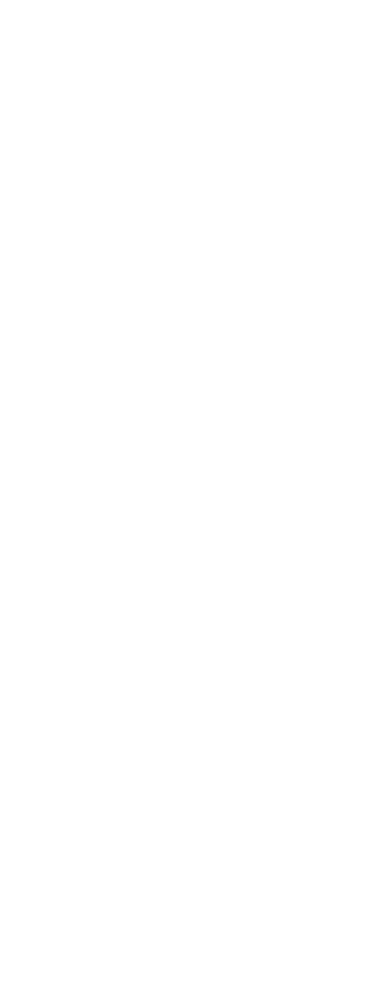
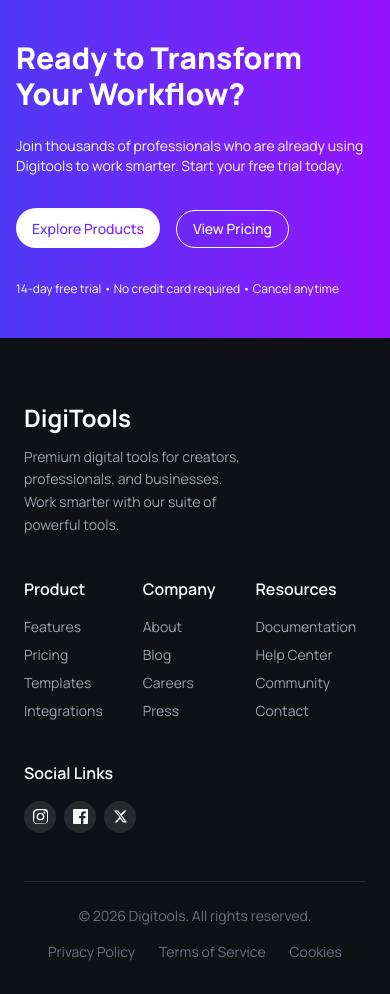
Before and after one commit to SyntaxAdil/digitools, a React (Vite) app: page / in a window 390 px wide. Shown: the part 7100-8094 px from the top of the page. Before the commit the page ends 7100 px from the top, so only its background shows below. Built offline with nearby package versions, Linux system fonts and the light colour scheme.

Commit message:
Add CTA and Footer components; implement social media icons and update App layout

```diff
--- a/src/App.jsx
+++ b/src/App.jsx
@@ -7,6 +7,8 @@ import { useEffect, useState } from "react";
 import { toast, ToastContainer, Zoom } from "react-toastify";
 import GetStarted from "./sections/GetStarted";
 import PricingSection from "./sections/PricingSection";
+import CTA from "./sections/CTA";
+import Footer from "./components/footer/Footer";
 const fetchProductData = async () => {
   const res = (await fetch("/data.json")).json();
   return res;
@@ -69,6 +71,8 @@ const App = () => {
       <Wrapper>
         <PricingSection planData={planData} />
       </Wrapper>
+      <CTA/>
+      <Footer/>
 
       <ToastContainer
         position="top-center"
--- /dev/null
+++ b/src/components/footer/Footer.jsx
@@ -0,0 +1,78 @@
+
+import { FacebookIcon,InstagramIcon,XIcon } from "../ui/SocialMediaIcon";
+
+const Footer = () => {
+  return (
+    <footer className="bg-[#0f1117] text-white pt-16 pb-8">
+      <div className="max-w-6xl mx-auto px-6">
+        <div className="flex flex-col md:flex-row justify-between gap-10 pb-12 border-b border-white/10">
+          <div className="max-w-56">
+            <h2 className="text-2xl font-bold mb-3">DigiTools</h2>
+            <p className="text-sm text-gray-400 leading-relaxed">
+              Premium digital tools for creators, professionals, and businesses.
+              Work smarter with our suite of powerful tools.
+            </p>
+          </div>
+
+          <div className="flex flex-wrap gap-10">
+            <div>
+              <h3 className="font-semibold mb-4">Product</h3>
+              <ul className="space-y-2 text-sm text-gray-400">
+                <li><a href="#" className="hover:text-white">Features</a></li>
+                <li><a href="#" className="hover:text-white">Pricing</a></li>
+                <li><a href="#" className="hover:text-white">Templates</a></li>
+                <li><a href="#" className="hover:text-white">Integrations</a></li>
+              </ul>
+            </div>
+
+            <div>
+              <h3 className="font-semibold mb-4">Company</h3>
+              <ul className="space-y-2 text-sm text-gray-400">
+                <li><a href="#" className="hover:text-white">About</a></li>
+                <li><a href="#" className="hover:text-white">Blog</a></li>
+                <li><a href="#" className="hover:text-white">Careers</a></li>
+                <li><a href="#" className="hover:text-white">Press</a></li>
+              </ul>
+            </div>
+
+            <div>
+              <h3 className="font-semibold mb-4">Resources</h3>
+              <ul className="space-y-2 text-sm text-gray-400">
+                <li><a href="#" className="hover:text-white">Documentation</a></li>
+                <li><a href="#" className="hover:text-white">Help Center</a></li>
+                <li><a href="#" className="hover:text-white">Community</a></li>
+                <li><a href="#" className="hover:text-white">Contact</a></li>
+              </ul>
+            </div>
+
+            <div>
+              <h3 className="font-semibold mb-4">Social Links</h3>
+              <div className="flex gap-2">
+                <a href="#" className="w-8 h-8 rounded-full bg-white/10 flex items-center justify-center hover:bg-white/20">
+                  <InstagramIcon size={15} />
+                </a>
+                <a href="#" className="w-8 h-8 rounded-full bg-white/10 flex items-center justify-center hover:bg-white/20">
+                  <FacebookIcon size={15} />
+                </a>
+                <a href="#" className="w-8 h-8 rounded-full bg-white/10 flex items-center justify-center hover:bg-white/20">
+                  <XIcon size={15} />
+                </a>
+              </div>
+            </div>
+          </div>
+        </div>
+
+        <div className="flex flex-col md:flex-row justify-between items-center gap-4 pt-6 text-sm text-gray-500">
+          <p>© 2026 Digitools. All rights reserved.</p>
+          <div className="flex gap-6">
+            <a href="#" className="hover:text-white">Privacy Policy</a>
+            <a href="#" className="hover:text-white">Terms of Service</a>
+            <a href="#" className="hover:text-white">Cookies</a>
+          </div>
+        </div>
+      </div>
+    </footer>
+  );
+};
+
+export default Footer;
--- /dev/null
+++ b/src/components/ui/SocialMediaIcon.jsx
@@ -0,0 +1,42 @@
+import React from "react";
+
+export const FacebookIcon = ({ size = 24, className = "" }) => (
+  <svg
+    xmlns="http://www.w3.org/2000/svg"
+    viewBox="0 0 24 24"
+    fill="currentColor"
+    className={className}
+    width={size}
+    height={size}
+  >
+    <path d="M22.675 0h-21.35C.592 0 0 .593 0 1.326v21.348C0 23.406.592 24 1.325 24H12.82v-9.294H9.692v-3.622h3.128V8.413c0-3.1 1.893-4.788 4.657-4.788 1.325 0 2.464.099 2.796.143v3.24l-1.918.001c-1.504 0-1.795.716-1.795 1.765v2.313h3.587l-.467 3.622h-3.12V24h6.116c.732 0 1.325-.593 1.325-1.326V1.326C24 .593 23.407 0 22.675 0z"/>
+  </svg>
+);
+
+export const XIcon = ({ size = 15 }) => (
+  <svg
+    width={size}
+    height={size}
+    viewBox="0 0 24 24"
+    fill="currentColor"
+    xmlns="http://www.w3.org/2000/svg"
+  >
+    <path d="M18.244 2.25h3.308l-7.227 8.26 8.502 11.24H16.17l-4.714-6.231-5.401 6.231H2.746l7.73-8.835L1.254 2.25H8.08l4.253 5.622 5.911-5.622Zm-1.161 17.52h1.833L7.084 4.126H5.117z" />
+  </svg>
+);
+
+
+export const InstagramIcon = ({ size = 24, className = "" }) => (
+  <svg
+    xmlns="http://www.w3.org/2000/svg"
+    viewBox="0 0 24 24"
+    fill="currentColor"
+    className={className}
+    width={size}
+    height={size}
+  >
+    <path d="M12 2.163c3.204 0 3.584.012 4.85.07 1.17.056 1.97.24 2.427.402a4.92 4.92 0 011.675 1.09 4.92 4.92 0 011.09 1.675c.162.457.346 1.257.402 2.427.058 1.266.07 1.646.07 4.85s-.012 3.584-.07 4.85c-.056 1.17-.24 1.97-.402 2.427a4.92 4.92 0 01-1.09 1.675 4.92 4.92 0 01-1.675 1.09c-.457.162-1.257.346-2.427.402-1.266.058-1.646.07-4.85.07s-3.584-.012-4.85-.07c-1.17-.056-1.97-.24-2.427-.402a4.902 4.902 0 01-2.765-2.765c-.162-.457-.346-1.257-.402-2.427C2.175 15.747 2.163 15.367 2.163 12s.012-3.584.07-4.85c.056-1.17.24-1.97.402-2.427A4.902 4.902 0 015.4 2.958c.457-.162 1.257-.346 2.427-.402C8.416 2.175 8.796 2.163 12 2.163zm0-2.163C8.741 0 8.332.013 7.052.072 5.773.131 4.778.327 4.004.635 3.16.964 2.46 1.452 1.807 2.105.964 2.948.476 3.648.147 4.492c-.308.774-.504 1.77-.563 3.048C-.013 8.332 0 8.741 0 12c0 3.259.013 3.668.072 4.948.059 1.278.255 2.274.563 3.048.329.844.817 1.544 1.66 2.387.653.653 1.353 1.141 2.197 1.47.774.308 1.77.504 3.048.563C8.332 23.987 8.741 24 12 24s3.668-.013 4.948-.072c1.278-.059 2.274-.255 3.048-.563a5.932 5.932 0 002.387-1.66c.653-.653 1.141-1.353 1.47-2.197.308-.774.504-1.77.563-3.048.059-1.28.072-1.689.072-4.948s-.013-3.668-.072-4.948c-.059-1.278-.255-2.274-.563-3.048a5.932 5.932 0 00-1.47-2.197 5.932 5.932 0 00-2.387-1.66c-.774-.308-1.77-.504-3.048-.563C15.668.013 15.259 0 12 0z"/>
+    <path d="M12 5.838a6.162 6.162 0 100 12.324 6.162 6.162 0 000-12.324zm0 10.162a3.999 3.999 0 110-7.998 3.999 3.999 0 010 7.998z"/>
+    <circle cx="18.406" cy="5.594" r="1.44"/>
+  </svg>
+);
--- /dev/null
+++ b/src/sections/CTA.jsx
@@ -0,0 +1,33 @@
+import React from "react";
+
+const CTA = () => {
+  return (
+    <section className="bg-custom-gradient py-10 md:py-30 md:text-center px-4 text-white">
+      <h1 className="text-3xl md:text-[40px] font-extrabold mb-6">Ready to Transform Your Workflow?</h1>
+      <p className="text-sm"  >
+        Join thousands of professionals who are already using Digitools to work
+        smarter. <br className="hidden md:block" /> Start your free trial today.
+      </p>
+
+      <div className="space-x-4 my-8" >
+        <a
+          href="#"
+          className="transition-all duration-150  hover:-translate-y-1.5 inline-block px-4 py-2 rounded-full bg-white "
+        >
+          <span className="text-transparent bg-custom-gradient bg-clip-text text-sm font-medium">
+            Explore Products
+          </span>
+        </a>
+        <a
+          href="#"
+          className="transition-all duration-150 hover:bg-white hover:text-[#7624f8] hover:-translate-y-1.5 inline-block px-4 py-2 rounded-full border border-white text-sm  font-medium"
+        >
+          View Pricing
+        </a>
+      </div>
+      <p className=" text-[12px] md:text-sm">14-day free trial • No credit card required • Cancel anytime</p>
+    </section>
+  );
+};
+
+export default CTA;
```
